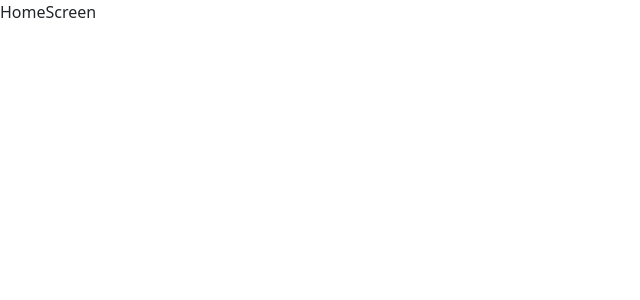
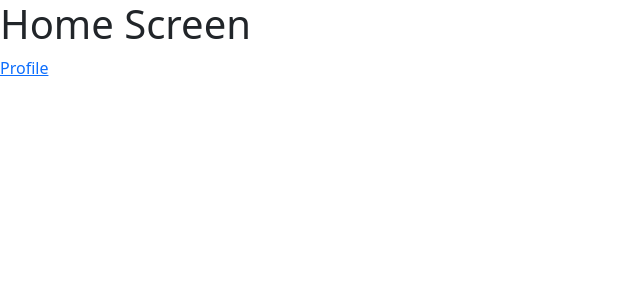
Before and after one commit to KameshwaranMurugan333/feb-204-react-batch, a React (Create React App) app: page /home in a window 1280 px wide. Shown: the top 300 px of the page, without its empty margins (0-640 px from the left). Built offline with nearby package versions, Linux system fonts and the light colour scheme; sample sign-in values are in the browser's storage.

Commit message:
Home page upated

```diff
--- a/src/screens/home/index.jsx
+++ b/src/screens/home/index.jsx
@@ -1,5 +1,10 @@
 import React from "react";
+import { Link } from "react-router-dom";
+import { AppRoutes } from "../../router/routes";
 
 export const HomeScreen = (props) => {
-    return <>HomeScreen</>
+    return <>
+        <h1>Home Screen</h1>
+        <Link to={AppRoutes.profile}>Profile</Link>
+    </>
 }
```
